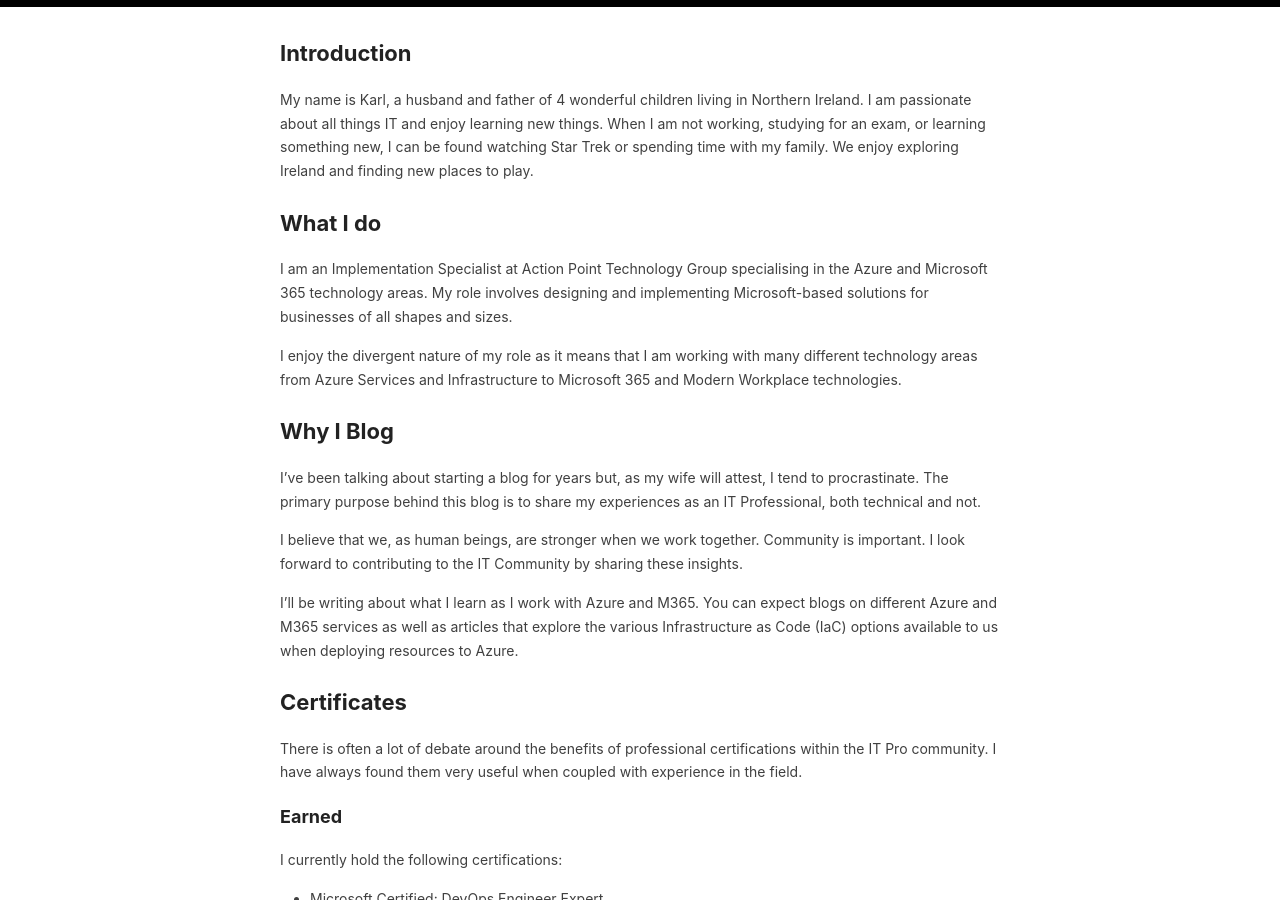
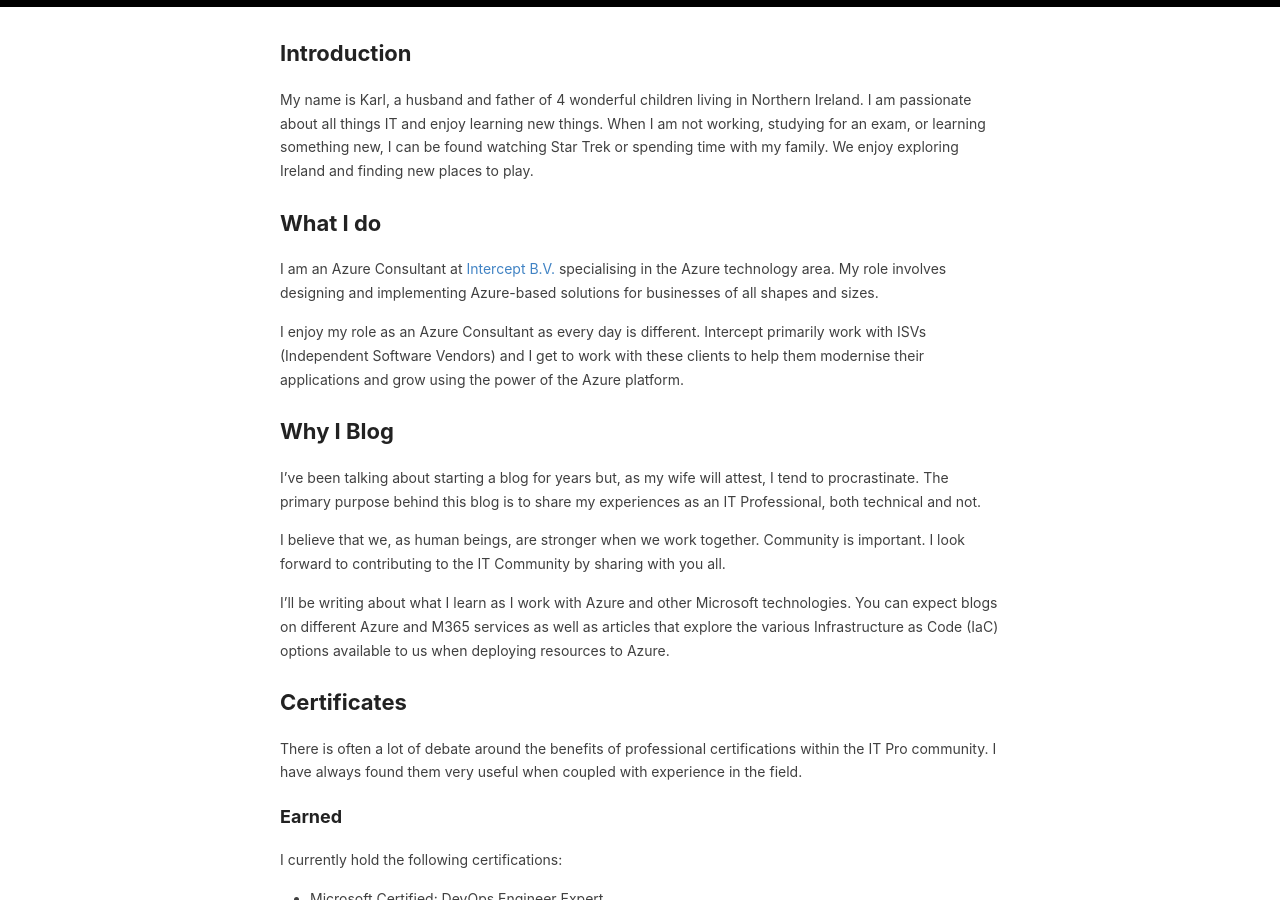
Before and after one commit to irishtechie/irishtechie.github.io, a Jekyll site: the page built from _pages/about.md, in a window 1280 px wide and 900 px high, scrolled down 217 px. Built offline with Jekyll 4.4.1, drawn with Linux system fonts in a browser that asks for light colours; a script that is not in the unit is left out.

Commit message:
Updating About and Community pages

```diff
--- a/_pages/about.md
+++ b/_pages/about.md
@@ -10,17 +10,17 @@
 
 ## What I do
 
-I am an Implementation Specialist at Action Point Technology Group specialising in the Azure and Microsoft 365 technology areas. My role involves designing and implementing Microsoft-based solutions for businesses of all shapes and sizes.
+I am an Azure Consultant at [Intercept B.V.](https://intercept.cloud/en/){:target="_blank"} specialising in the Azure technology area. My role involves designing and implementing Azure-based solutions for businesses of all shapes and sizes.
 
-I enjoy the divergent nature of my role as it means that I am working with many different technology areas from Azure Services and Infrastructure to Microsoft 365 and Modern Workplace technologies.
+I enjoy my role as an Azure Consultant as every day is different. Intercept primarily work with ISVs (Independent Software Vendors) and I get to work with these clients to help them modernise their applications and grow using the power of the Azure platform.
 
 ## Why I Blog
 
 I've been talking about starting a blog for years but, as my wife will attest, I tend to procrastinate. The primary purpose behind this blog is to share my experiences as an IT Professional, both technical and not.
 
-I believe that we, as human beings, are stronger when we work together. Community is important. I look forward to contributing to the IT Community by sharing these insights.
+I believe that we, as human beings, are stronger when we work together. Community is important. I look forward to contributing to the IT Community by sharing with you all.
 
-I'll be writing about what I learn as I work with Azure and M365. You can expect blogs on different Azure and M365 services as well as articles that explore the various Infrastructure as Code (IaC) options available to us when deploying resources to Azure.
+I'll be writing about what I learn as I work with Azure and other Microsoft technologies. You can expect blogs on different Azure and M365 services as well as articles that explore the various Infrastructure as Code (IaC) options available to us when deploying resources to Azure.
 
 ## Certificates
 
```
Also changed, not shown: _pages/community.md (+27 -12 lines), images/community/LDNA_AidanFinn_AzFirewall.jpg (added).
